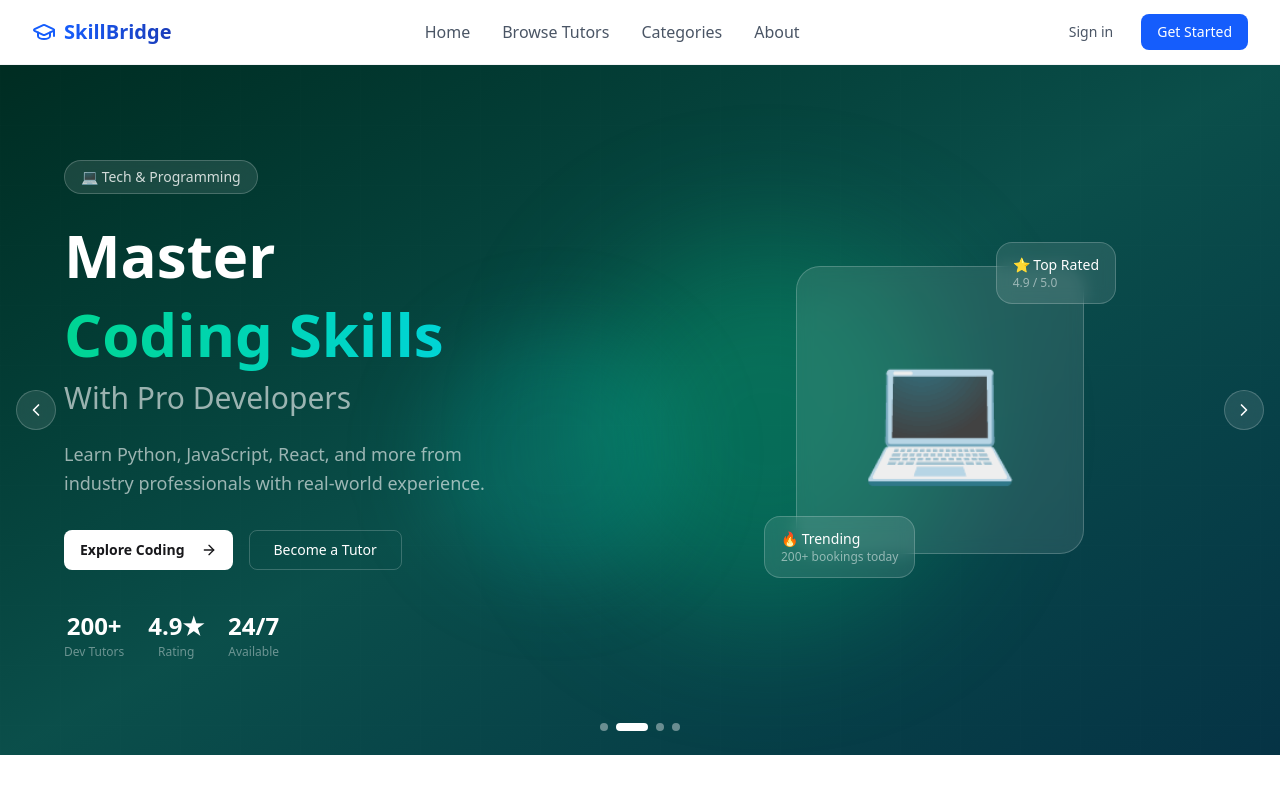
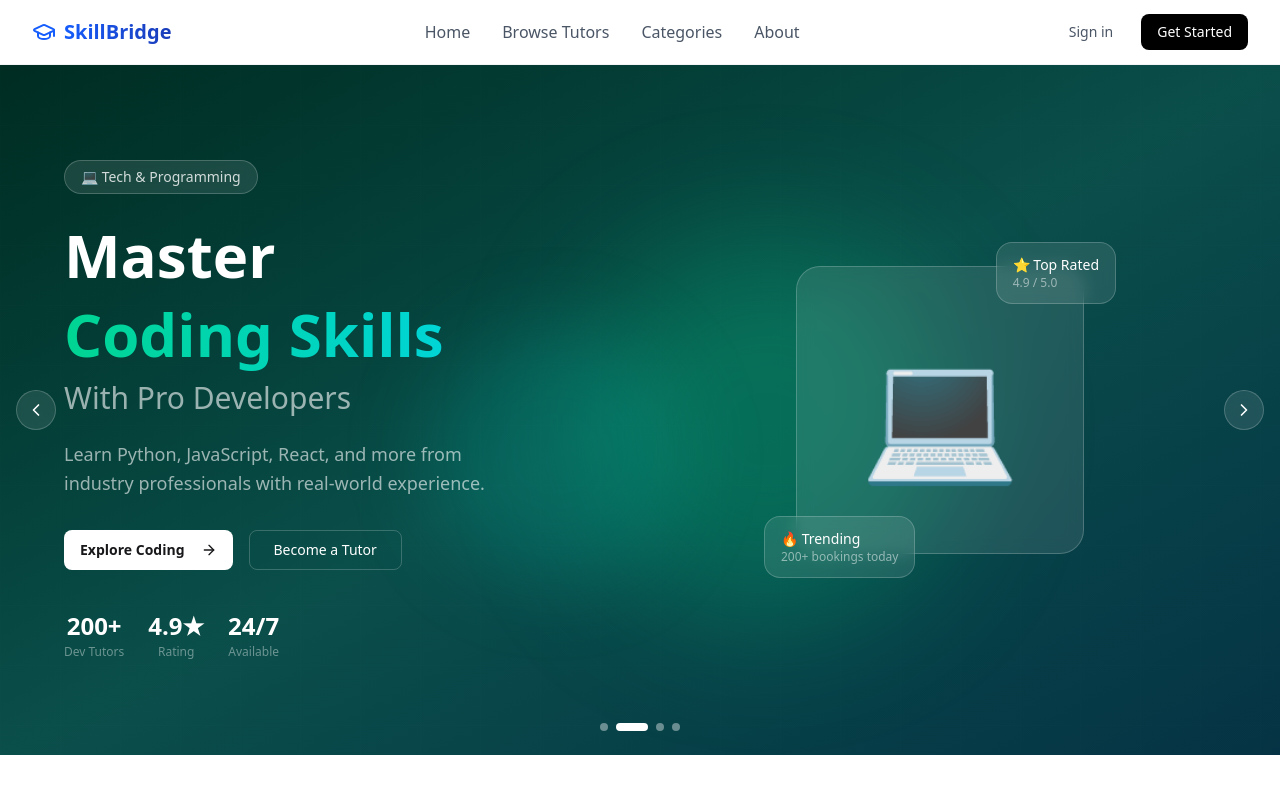
Before and after one commit to Fahad-smto/skill-bridge-frontend, a Next.js app: page / in a window 1280 px wide. Shown: the top 793 px of the page. Built offline with nearby package versions, Linux system fonts and the light colour scheme.

Commit message:
color changed

```diff
--- a/src/components/shared/NavBar.tsx
+++ b/src/components/shared/NavBar.tsx
@@ -153,7 +153,7 @@ export default function Navbar() {
                 <Button variant="ghost" asChild className="text-gray-600 hover:text-blue-600">
                   <Link href="/login">Sign in</Link>
                 </Button>
-                <Button asChild className="bg-blue-600 hover:bg-blue-700 text-white">
+                <Button asChild className="bg-black  text-white">
                   <Link href="/register">Get Started</Link>
                 </Button>
               </>
```
